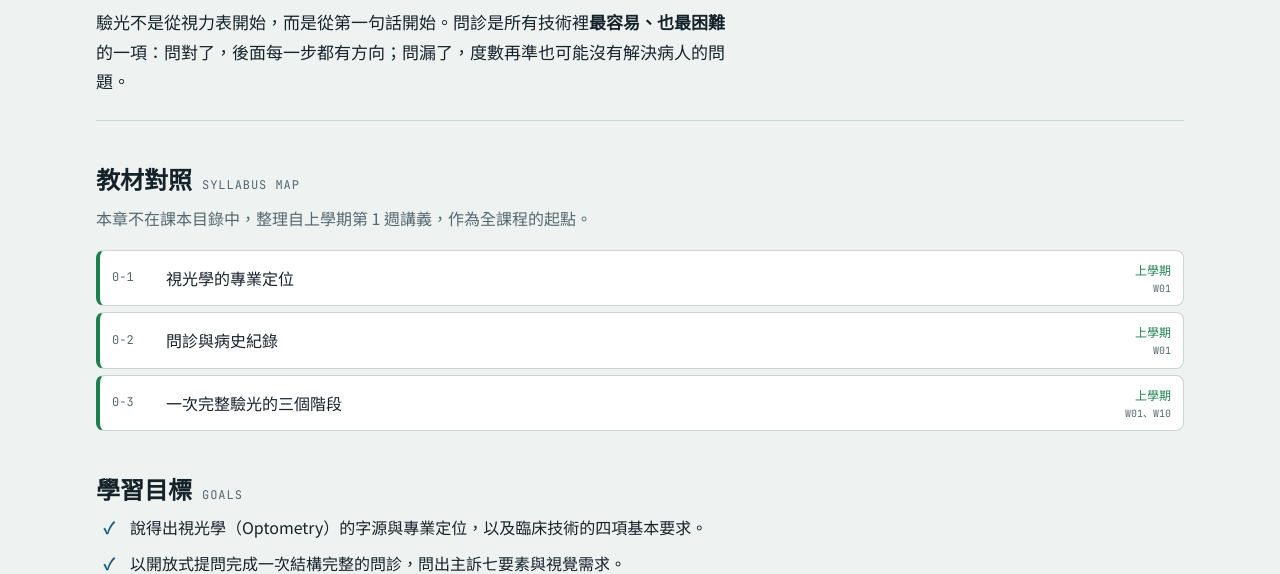
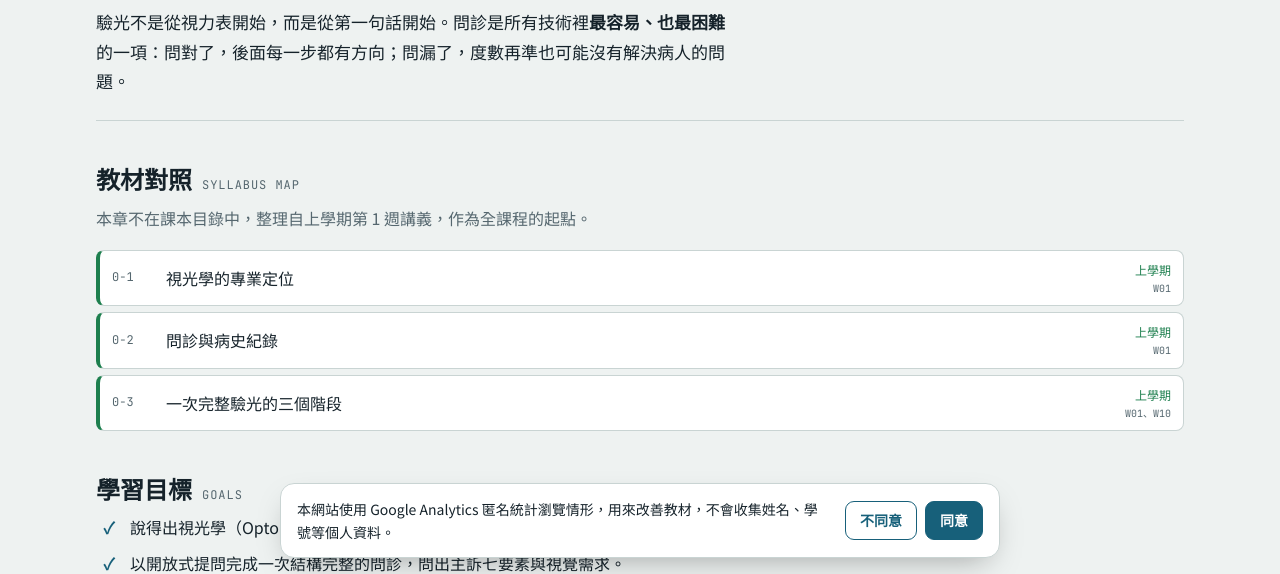
Before and after one commit to KW-Ted-Lee/general.optometry-lab, a plain HTML site: page ch00.html in a window 1280 px wide. Shown: the part 226-800 px from the top of the page. Drawn offline with Linux system fonts and the light colour scheme.

Commit message:
Add files via upload

```diff
--- /dev/null
+++ b/assets/analytics.js
@@ -0,0 +1,85 @@
+/* =========================================================
+   Google Analytics 4（瀏覽統計）＋ 同意提示
+   - 同一個 kw-ted-lee.github.io 底下的所有網站共用這個檔案與同一個評估 ID，
+     訪客在任一個網站按過「同意／不同意」，其他網站都會記得。
+   - 還沒選：用 Google 的「同意模式」只送不含 cookie 的匿名統計。
+   - 同意：正常記錄（使用 cookie）。不同意：完全不載入 Google Analytics。
+   - 其他程式可呼叫 labTrack("事件名稱", { 參數 }) 送自訂事件；沒同意時會自動略過。
+   ========================================================= */
+(function () {
+  "use strict";
+  var GA_ID = "G-GQL7T22B8Z";
+  var KEY = "kw-ga-consent";
+  var TEXT = {
+    zh: { msg: "本網站使用 Google Analytics 匿名統計瀏覽情形，用來改善教材，不會收集姓名、學號等個人資料。", yes: "同意", no: "不同意", settings: "瀏覽統計設定" },
+    en: { msg: "This site uses Google Analytics to collect anonymous usage statistics that help us improve our teaching materials. No names or student IDs are collected.", yes: "Accept", no: "Decline", settings: "Analytics settings" },
+    ja: { msg: "本サイトでは教材改善のため、Google Analytics で匿名の利用統計を取得しています。氏名や学籍番号などの個人情報は収集しません。", yes: "同意する", no: "同意しない", settings: "アクセス解析の設定" },
+  };
+  function get() { try { return localStorage.getItem(KEY); } catch (e) { return null; } }
+  function set(v) { try { localStorage.setItem(KEY, v); } catch (e) {} }
+  function lang() { var l = (document.documentElement.lang || "zh").toLowerCase(); return l.indexOf("en") === 0 ? "en" : l.indexOf("ja") === 0 ? "ja" : "zh"; }
+
+  var choice = get();
+  window.dataLayer = window.dataLayer || [];
+  function gtag() { window.dataLayer.push(arguments); }
+  var loaded = false;
+  function load() {
+    if (loaded) return; loaded = true;
+    window.gtag = gtag;
+    gtag("consent", "default", { analytics_storage: choice === "granted" ? "granted" : "denied", ad_storage: "denied", ad_user_data: "denied", ad_personalization: "denied" });
+    gtag("js", new Date());
+    gtag("config", GA_ID);
+    var s = document.createElement("script"); s.async = true; s.src = "https://www.googletagmanager.com/gtag/js?id=" + GA_ID;
+    (document.head || document.documentElement).appendChild(s);
+  }
+  if (choice === "denied") window["ga-disable-" + GA_ID] = true; else load();
+
+  /* 自訂事件 */
+  window.labTrack = function (name, params) {
+    if (!loaded || get() === "denied") return;
+    try { gtag("event", name, params || {}); } catch (e) {}
+  };
+
+  /* 同意提示 */
+  var bar = null;
+  function css() {
+    if (document.getElementById("ga-consent-css")) return;
+    var st = document.createElement("style"); st.id = "ga-consent-css";
+    st.textContent = ".ga-consent{position:fixed;left:16px;right:16px;bottom:16px;z-index:80;max-width:720px;margin:0 auto;display:flex;gap:12px 16px;align-items:center;flex-wrap:wrap;" +
+      "padding:14px 16px;border-radius:14px;border:1px solid var(--line,#ccc);background:var(--surface,#fff);color:var(--ink,#222);box-shadow:0 12px 32px -12px rgba(0,0,0,.35);font-size:14px;line-height:1.6}" +
+      ".ga-consent p{margin:0;flex:1 1 260px}.ga-consent .ga-btns{display:flex;gap:8px;flex:none}" +
+      ".ga-consent button{font:inherit;font-weight:700;font-size:14px;padding:7px 14px;border-radius:9px;cursor:pointer;border:1px solid var(--accent,#1d6a8a)}" +
+      ".ga-consent .ga-yes{background:var(--accent,#1d6a8a);color:var(--accent-ink,#fff)}.ga-consent .ga-no{background:transparent;color:var(--accent,#1d6a8a)}";
+    document.head.appendChild(st);
+  }
+  function render() {
+    if (!bar) return;
+    var t = TEXT[lang()];
+    bar.innerHTML = '<p>' + t.msg + '</p><div class="ga-btns"><button type="button" class="ga-no">' + t.no + '</button><button type="button" class="ga-yes">' + t.yes + "</button></div>";
+  }
+  function show() {
+    if (bar) return; css();
+    bar = document.createElement("div"); bar.className = "ga-consent"; bar.setAttribute("role", "region"); bar.setAttribute("aria-label", "Analytics");
+    render(); document.body.appendChild(bar);
+    bar.addEventListener("click", function (e) {
+      var b = e.target.closest("button"); if (!b) return;
+      if (b.classList.contains("ga-yes")) {
+        set("granted"); choice = "granted"; window["ga-disable-" + GA_ID] = false; load();
+        gtag("consent", "update", { analytics_storage: "granted" });
+      } else {
+        set("denied"); choice = "denied"; window["ga-disable-" + GA_ID] = true;
+        if (loaded) gtag("consent", "update", { analytics_storage: "denied" });
+      }
+      bar.remove(); bar = null;
+    });
+  }
+  /* 讓網頁可以重新打開提示（例如頁尾的「瀏覽統計設定」） */
+  window.labConsent = { show: show, text: function () { return TEXT[lang()].settings; } };
+
+  function init() {
+    if (choice !== "granted" && choice !== "denied") show();
+    /* 網頁切換語言時，提示文字跟著換 */
+    if (window.MutationObserver) new MutationObserver(render).observe(document.documentElement, { attributes: true, attributeFilter: ["lang"] });
+  }
+  if (document.readyState === "loading") document.addEventListener("DOMContentLoaded", init); else init();
+})();
--- a/assets/core.js
+++ b/assets/core.js
@@ -421,6 +421,7 @@
         const prev = p[chapterId];
         if (!prev || correct >= prev.correct) p[chapterId] = { correct, total: items.length, t: Date.now() };
         store.set(PROG_KEY, p);
+        if (window.labTrack) labTrack("quiz_complete", { chapter: chapterId, correct: correct, total: items.length, score: Math.round(correct / items.length * 100) });
         const pct = correct / items.length;
         scoreEl.innerHTML += pct >= 0.8 ? ' <span class="pill ok">觀念掌握良好</span>' : ' <span class="pill warn">建議回到互動實驗再操作一次</span>';
         const again = document.createElement("button"); again.className = "btn ghost"; again.type = "button"; again.textContent = "重新作答";
--- a/assets/practice.js
+++ b/assets/practice.js
@@ -99,6 +99,7 @@
         w.dataset.ans = ansTxt;
       });
       const res = box.querySelector(".prob-result");
+      if (window.labTrack) labTrack("practice_check", { chapter: ch, problem: t.id || idx + 1, problem_title: String(t.title || "").replace(/<[^>]+>/g, ""), correct: ok, total: data.parts.length, all_correct: ok === data.parts.length });
       res.innerHTML = ok === data.parts.length ? '<span class="pill ok">全部正確</span>' : `答對 ${ok} / ${data.parts.length}　<button type="button" class="linkish">顯示正確答案</button>`;
       const lk = res.querySelector(".linkish");
       if (lk) lk.onclick = () => box.querySelectorAll(".prob-part").forEach((w) => { w.querySelector(".mark").innerHTML += ` <span class="ans">答案：${w.dataset.ans}</span>`; });
--- a/ch00.html
+++ b/ch00.html
@@ -3,6 +3,7 @@
 <head>
 <meta charset="utf-8">
 <meta name="viewport" content="width=device-width, initial-scale=1, viewport-fit=cover">
+<script src="assets/analytics.js"></script>
 <title>序章 課程導論與問診｜視光學臨床實驗台</title>
 <link rel="preconnect" href="https://fonts.googleapis.com">
 <link rel="stylesheet" href="https://fonts.googleapis.com/css2?family=JetBrains+Mono:wght@400;500&family=Noto+Sans+TC:wght@400;500;700&family=Noto+Serif+TC:wght@600;700&display=swap">
```
Also changed, not shown: ch01.html (+1 -0 lines), ch02.html (+1 -0 lines), ch03.html (+1 -0 lines), ch04.html (+1 -0 lines), ch05.html (+1 -0 lines), ch06.html (+1 -0 lines), ch07.html (+1 -0 lines), ch08.html (+1 -0 lines), ch09.html (+1 -0 lines), home.html (+1 -0 lines), index.html (+1 -0 lines), phoropter.html (+4 -2 lines).
